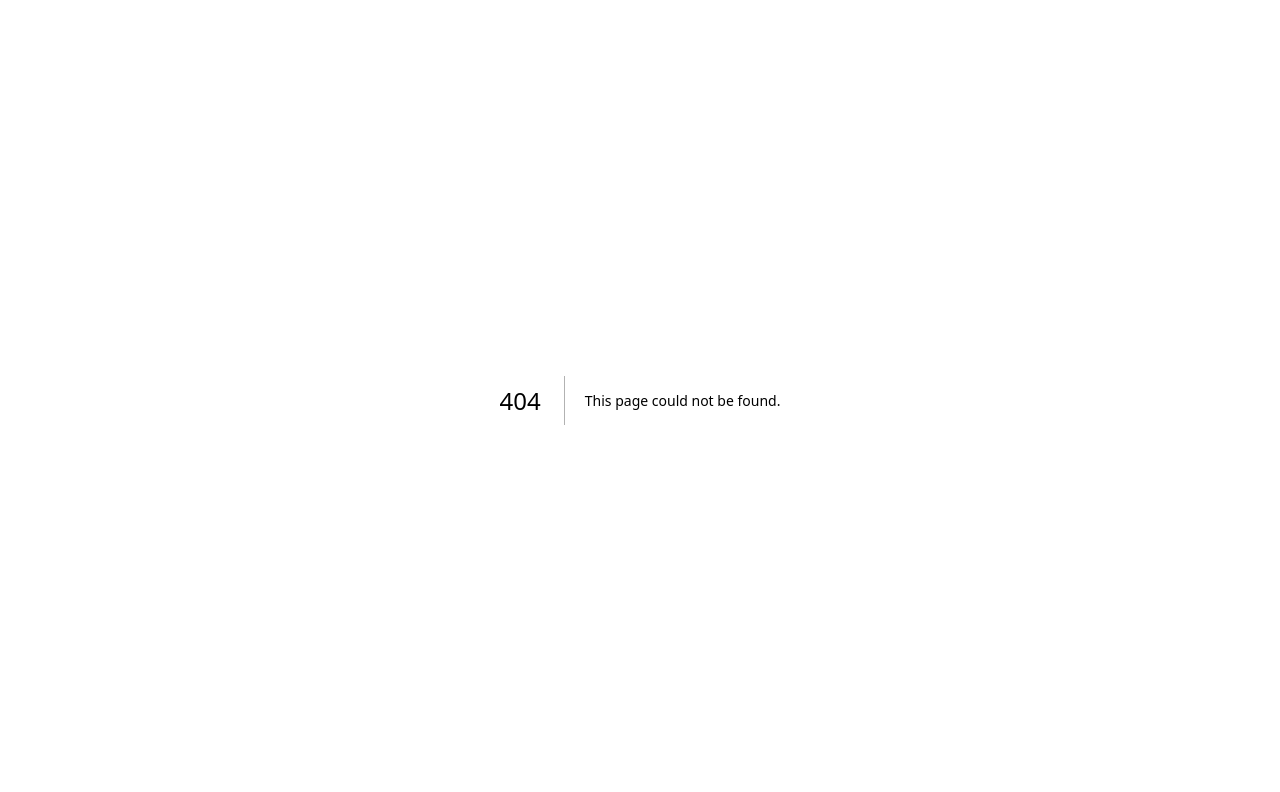
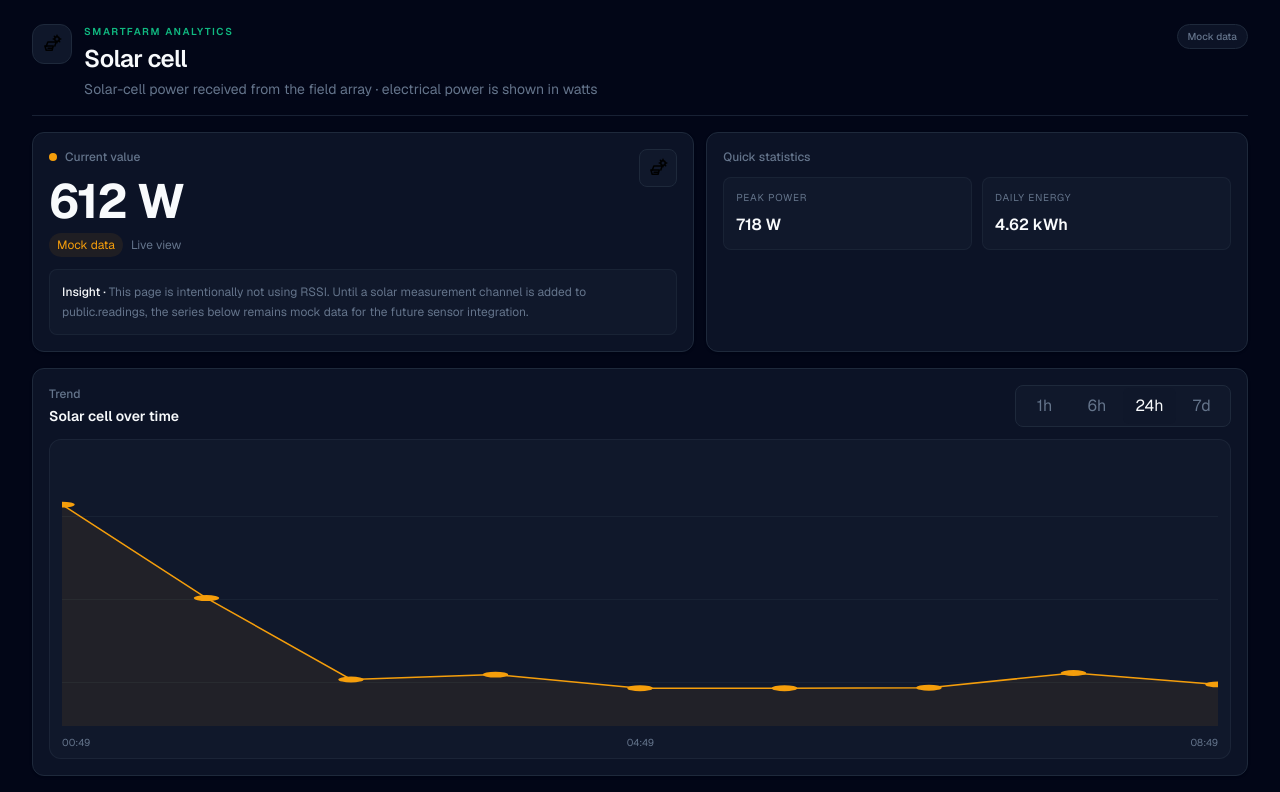
Before and after one commit to s6602025910057-collab/smartfarm, a Next.js app: page /solarcell in a window 1280 px wide. Before the commit this address had no page. Shown: the top 792 px of the page. Built offline with nearby package versions, Linux system fonts and the light colour scheme.

Commit message:
feat: add solar cell power mock analytics page

```diff
--- /dev/null
+++ b/app/solarcell/page.tsx
@@ -0,0 +1,23 @@
+import { AnalyticsPage, type AnalyticsConfig } from "@/components/analytics/analytics-page";
+import { solarMock } from "@/lib/mock/sensor-data";
+
+export const dynamic = "force-dynamic";
+
+const config: AnalyticsConfig = {
+  title: "Solar cell",
+  subtitle: "Solar-cell power received from the field array · electrical power is shown in watts",
+  icon: "/icons/solar.svg",
+  accent: "#f59e0b",
+  unit: " W",
+  current: "612 W",
+  status: "Mock data",
+  insight: "This page is intentionally not using RSSI. Until a solar measurement channel is added to public.readings, the series below remains mock data for the future sensor integration.",
+  source: solarMock.source,
+  series: solarMock.series,
+  secondary: solarMock.secondary,
+  decimals: 0,
+};
+
+export default function SolarCellPage() {
+  return <AnalyticsPage config={config} />;
+}
```
